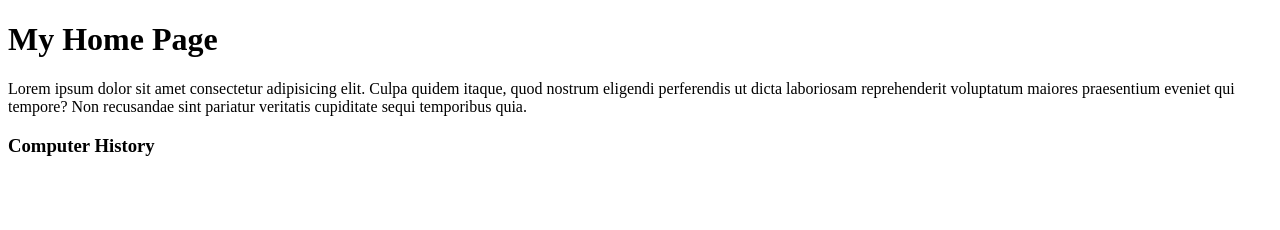
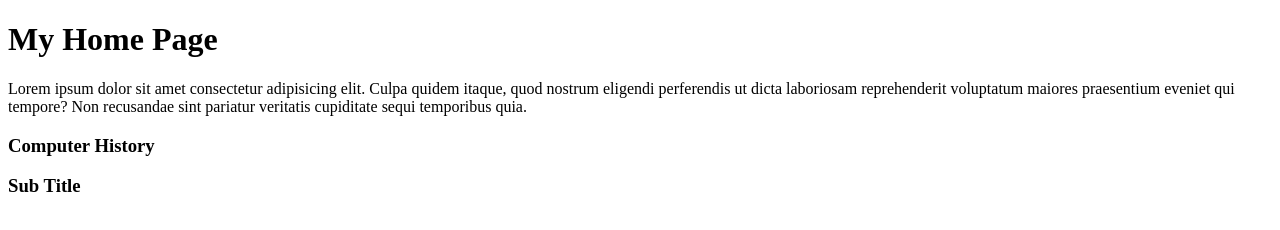
Before and after one commit to Srunglay05/Student-Sys, a plain HTML site: page home.html in a window 1280 px wide. Drawn offline with Linux system fonts and the light colour scheme.

Commit message:
Update Home

```diff
--- a/home.html
+++ b/home.html
@@ -17,6 +17,6 @@
 
     <h3>Computer History</h3>
 
-
+    <h3>Sub Title</h3>
   </body>
 </html>
```
